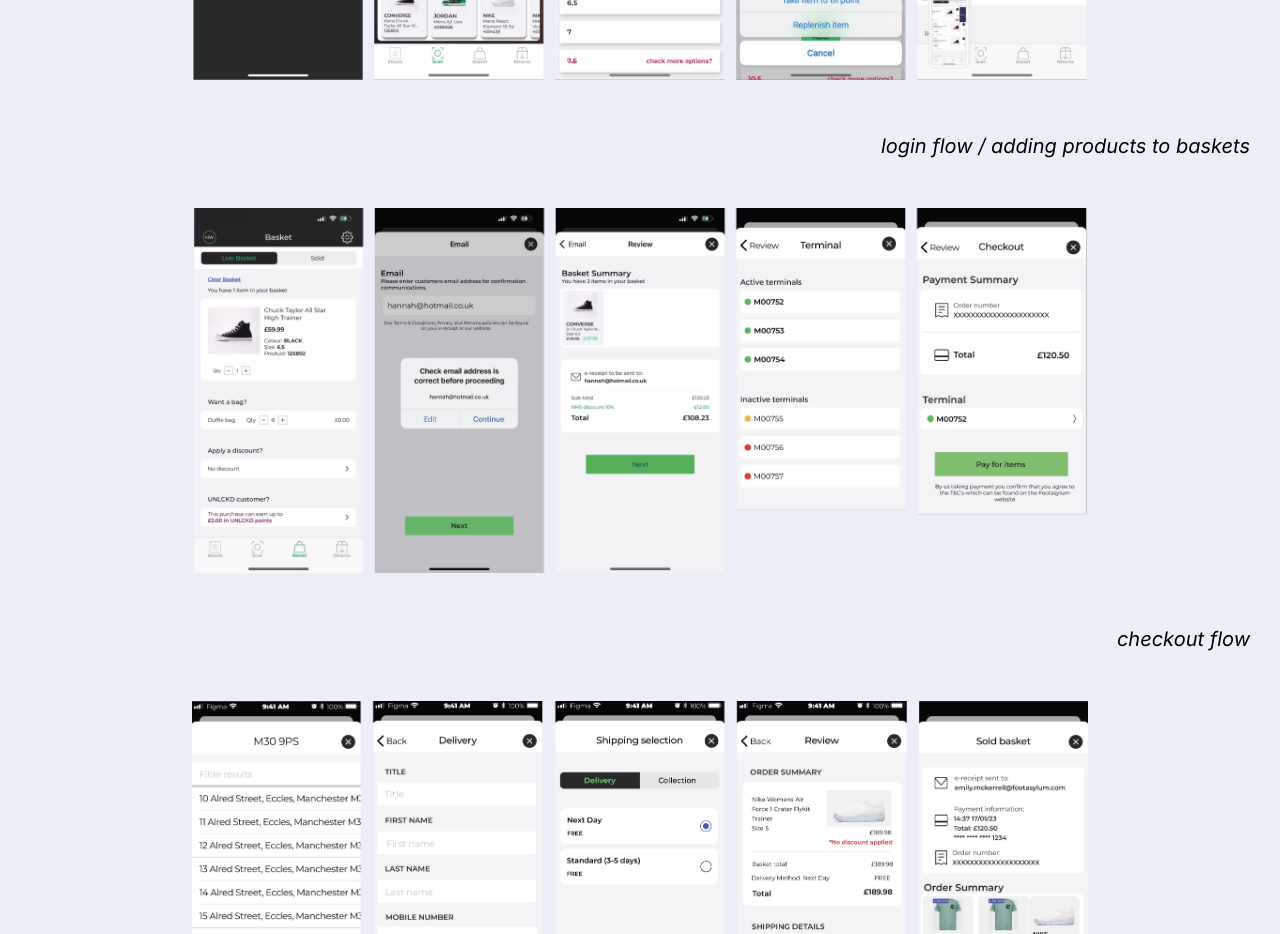
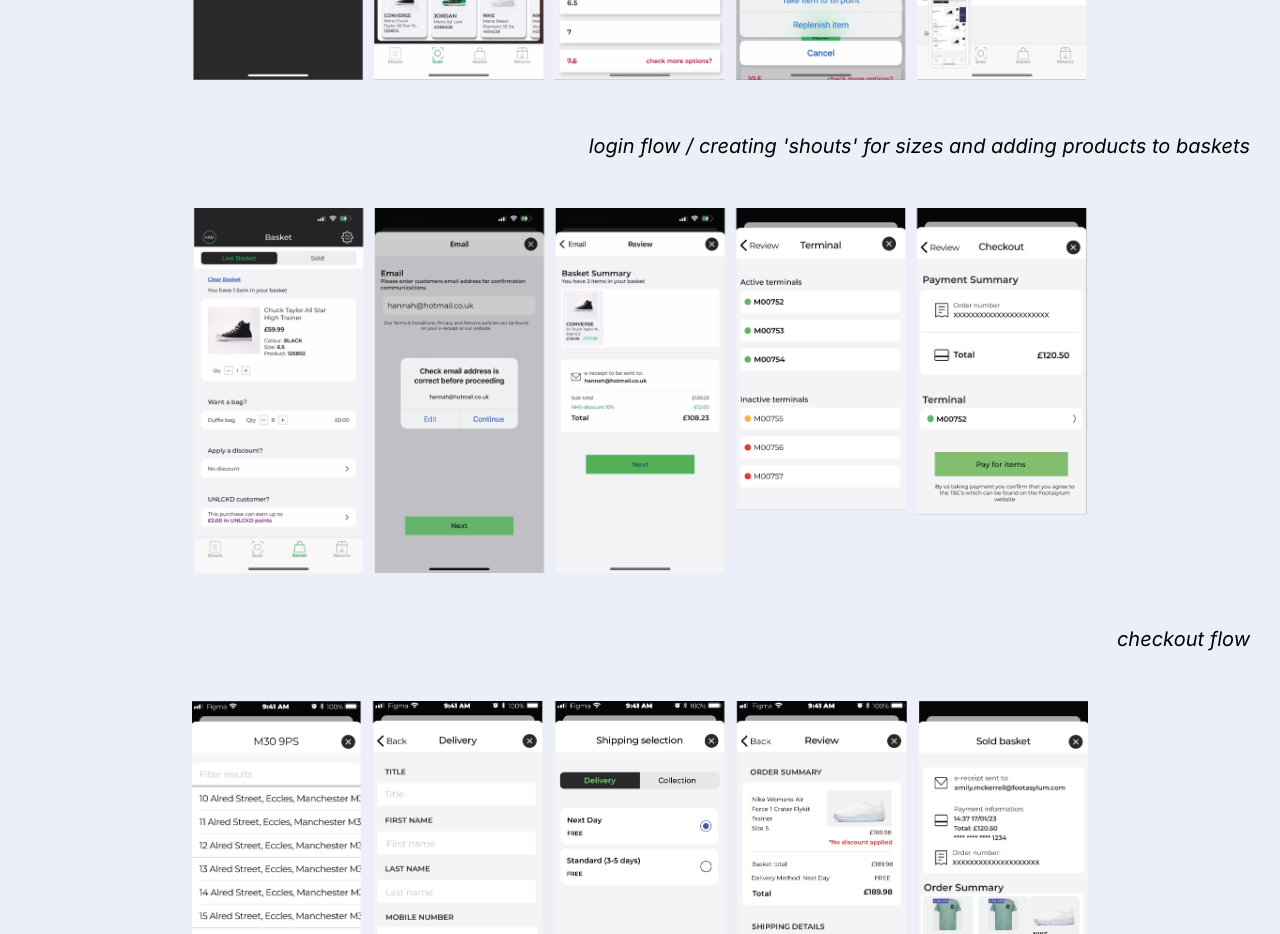
Before and after one commit to hannahw1ll1ams/portfolio, a React (Create React App) app: page /portfolio/appdesign in a window 1280 px wide. Shown: the part 4620-5554 px from the top of the page. Built offline with nearby package versions, Linux system fonts and the light colour scheme.

Commit message:
updated text

```diff
--- a/src/Pages/Sub-pages/App-designs.js
+++ b/src/Pages/Sub-pages/App-designs.js
@@ -94,7 +94,7 @@ export default function AppDesignsPage() {
                 <img className="omnichannelWidth" src= {frapp2} alt='frapp1'/>
                 <div className="inbetweenBottomText">
                     <h1></h1>
-                    <p className="imageKeyWords">login flow / adding products to baskets</p>
+                    <p className="imageKeyWords">login flow / creating 'shouts' for sizes and adding products to baskets</p>
                 </div>
             </div>
 
```
